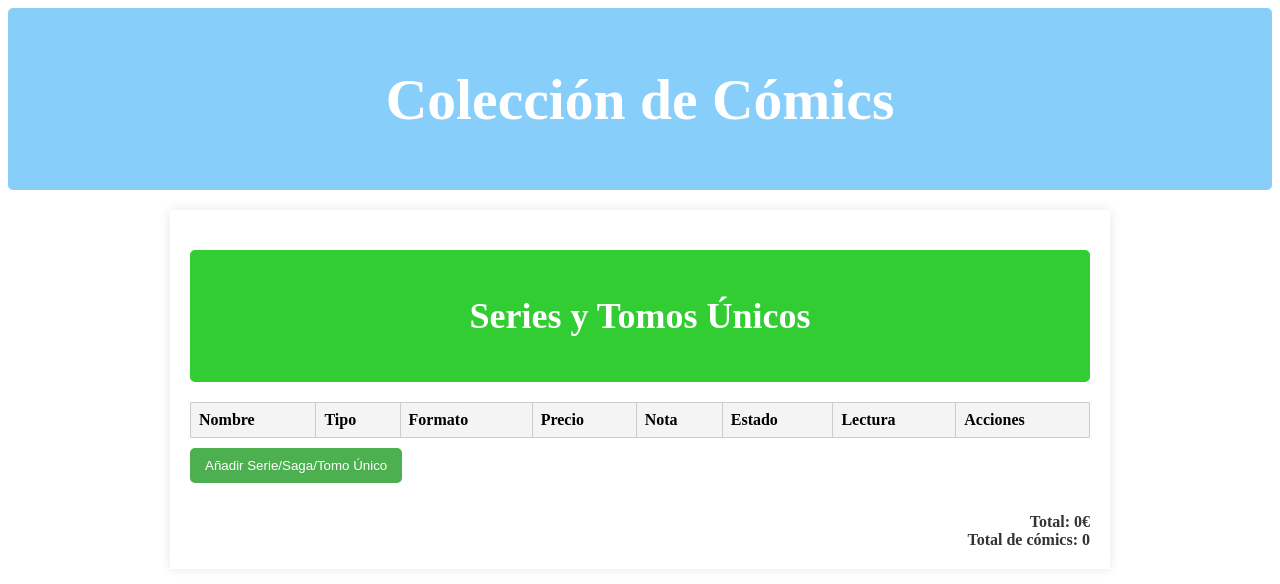
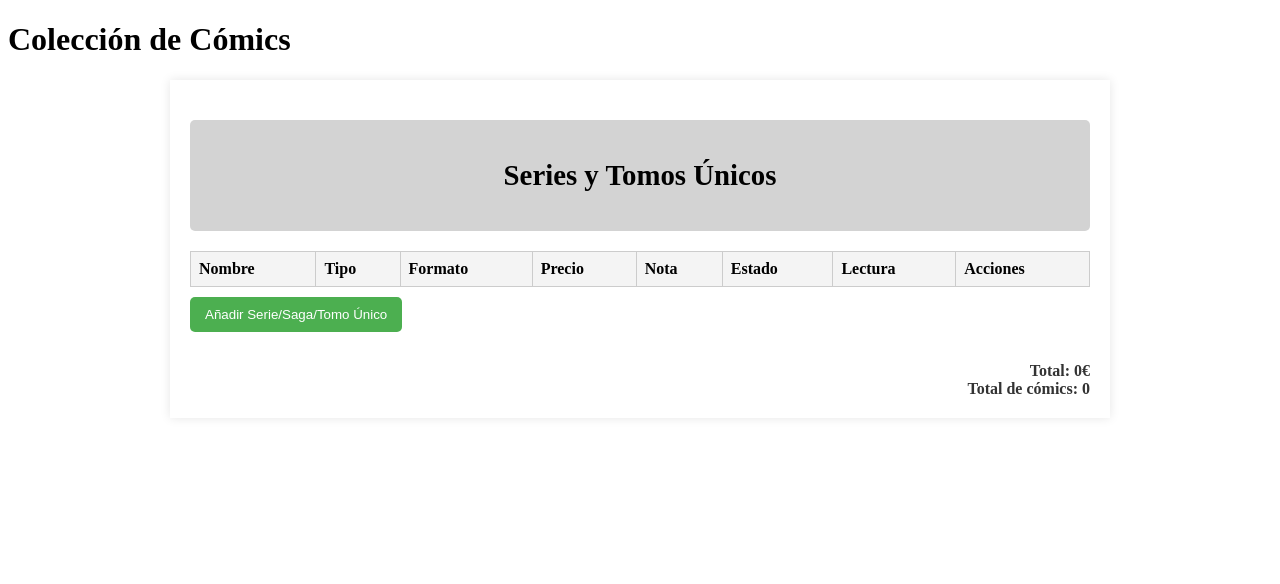
Before and after one commit to donatello325/Web, a plain HTML site: page index.html in a window 1280 px wide. Drawn offline with Linux system fonts and the light colour scheme.

Commit message:
Update index.html

```diff
--- a/index.html
+++ b/index.html
@@ -8,13 +8,13 @@
 </head>
 <body>
 
-<div id="header" class="blue-header">
+<div id="header" class="gray-header">
     <h1>Colección de Cómics</h1>
 </div>
 
 <div class="container">
     <!-- Encabezado para la tabla principal -->
-    <div id="mainTableHeader" class="header-green">
+    <div id="mainTableHeader" class="header-gray">
         <h2>Series y Tomos Únicos</h2>
     </div>
 
```
